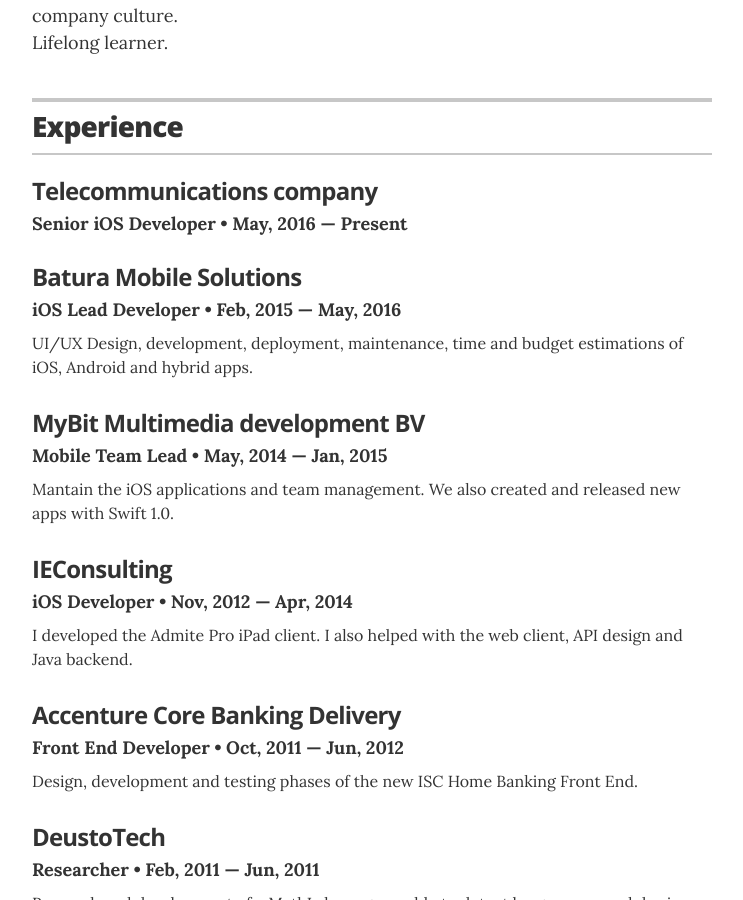
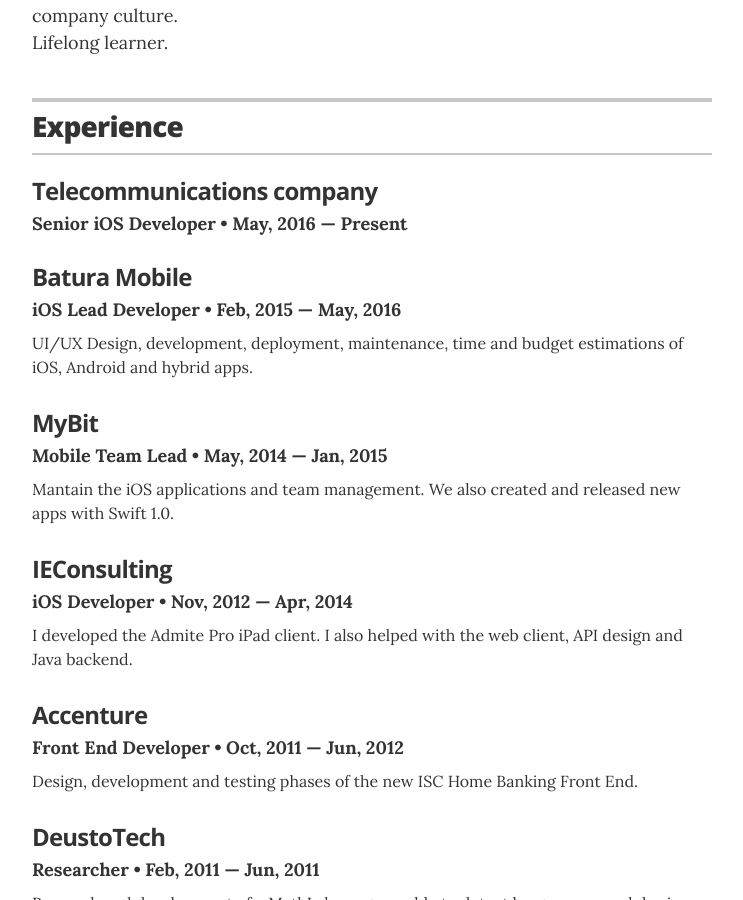
Before and after one commit to ivanornes/ivanornes.github.io, a Jekyll site: the page built from index.html, in a window 1280 px wide and 900 px high, scrolled down 419 px. Shown: the whole window, without its empty margins (268-1011 px from the left). Built offline with Jekyll 4.4.1, drawn with Linux system fonts in a browser that asks for light colours.

Commit message:
Updated company names

```diff
--- a/_data/experience.yml
+++ b/_data/experience.yml
@@ -6,13 +6,13 @@
   summary:
 
 # iOS Developer
-- company: Batura Mobile Solutions
+- company: Batura Mobile
   position: iOS Lead Developer
   duration:  Feb, 2015 &mdash; May, 2016
   summary: UI/UX Design, development, deployment, maintenance, time and budget estimations of iOS, Android and hybrid apps.
 
 # Mobile team lead
-- company: MyBit Multimedia development BV
+- company: MyBit
   position: Mobile Team Lead
   duration:   May, 2014  &mdash; Jan, 2015
   summary: Mantain the iOS applications and team management. We also created and released new apps with Swift 1.0.
@@ -24,7 +24,7 @@
   summary: I developed the Admite Pro iPad client. I also helped with the web client, API design and Java backend.
 
 # Accenture ACBD
-- company: Accenture Core Banking Delivery
+- company: Accenture
   position: Front End Developer
   duration:   Oct, 2011  &mdash; Jun, 2012
   summary: Design, development and testing phases of the new ISC Home Banking Front End.
```
Also changed, not shown: 1 other file.
